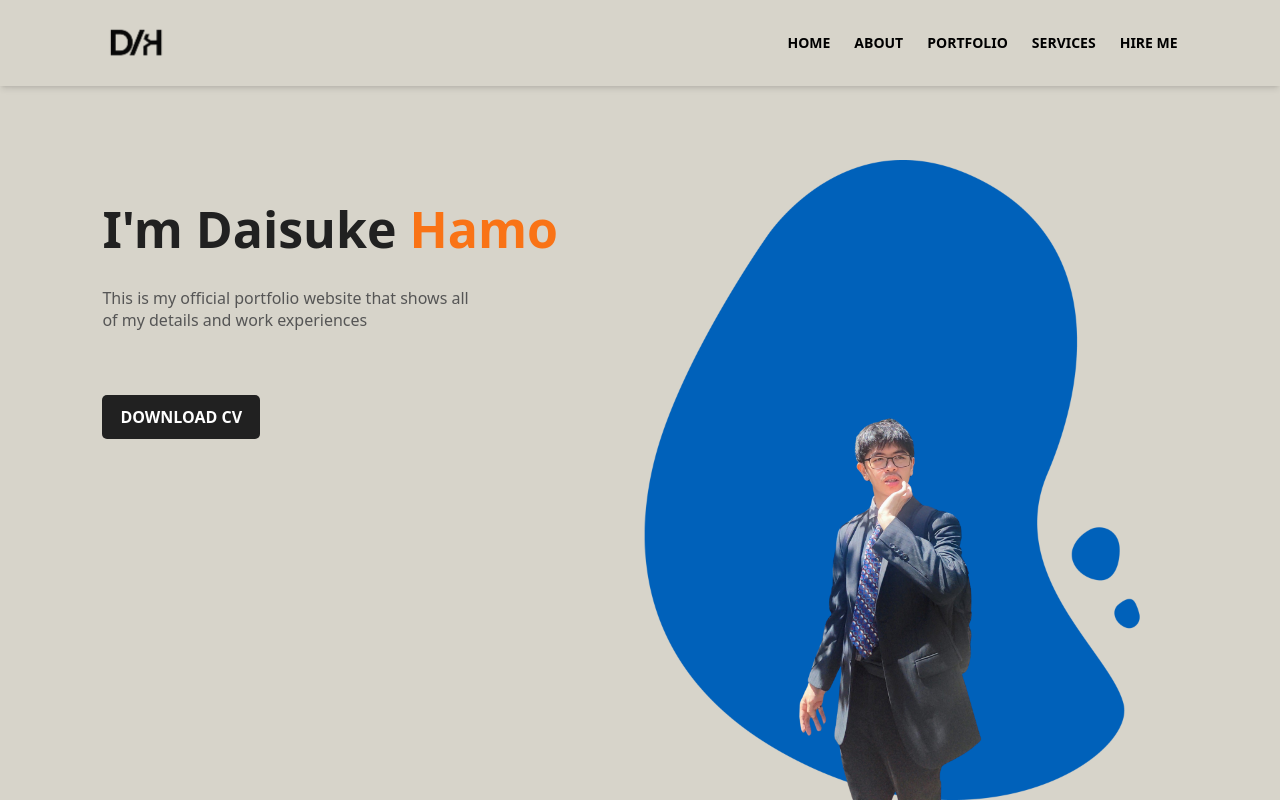
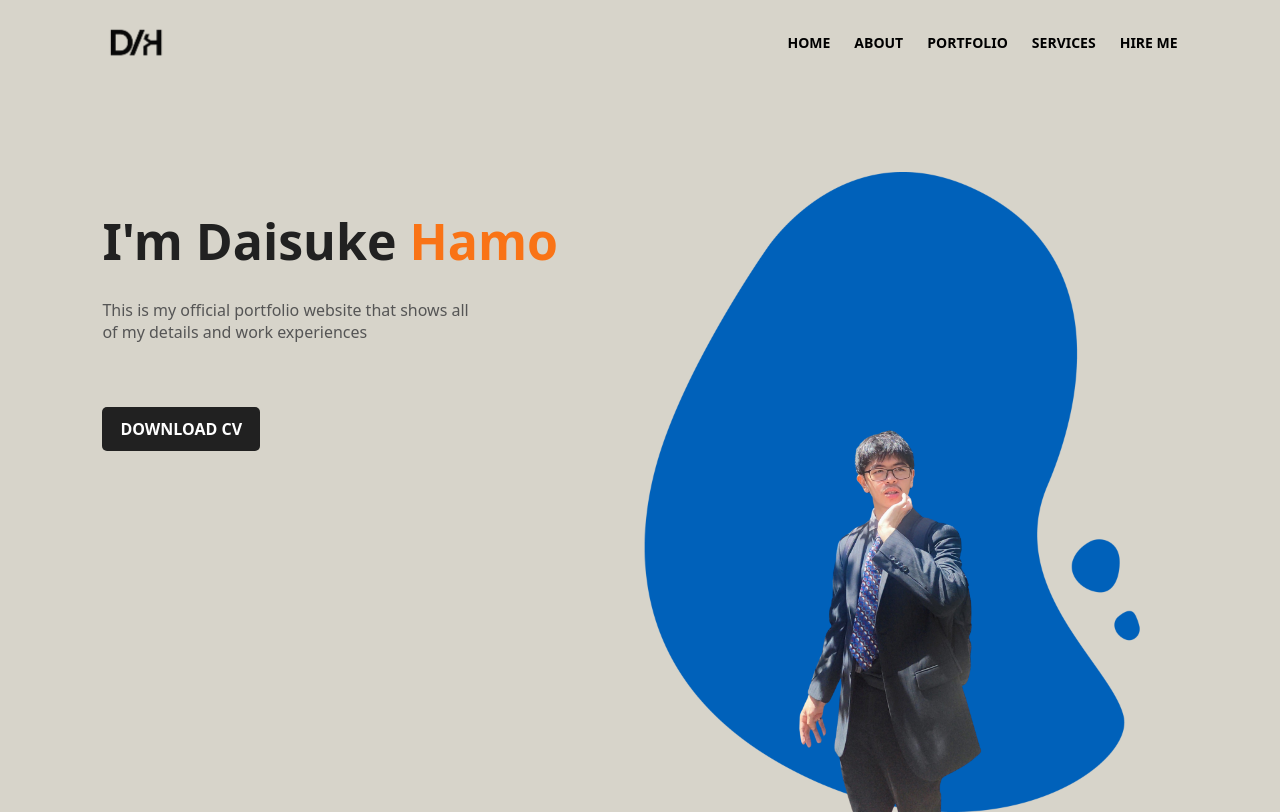
Before and after one commit to DiceOk/Website-Portfolio, a React (Create React App) app: page / in a window 1280 px wide. Built offline with nearby package versions, Linux system fonts and the light colour scheme.

Commit message:
Added a layout and removed white parts
I have no idea why these caches are part of the update lmao somebody help

```diff
--- a/src/App.js
+++ b/src/App.js
@@ -5,16 +5,19 @@ import About from "./pages/About";
 import Portfolio from "./pages/Portfolio";
 import Services from "./pages/Services";
 import HireMe from "./pages/HireMe";
+import Layout from "./Layout";
 
 function App() {
   return (
     <Router>
       <Routes>
-        <Route path="/" element={<Home />} />
-        <Route path="/about" element={<About />} />
-        <Route path="/portfolio" element={<Portfolio />} />
-        <Route path="/services" element={<Services />} />
-        <Route path="/hireme" element={<HireMe />} />
+        <Route path="/" element={<Layout />}>
+          <Route index element={<Home />} />
+          <Route path="about" element={<About />} />
+          <Route path="portfolio" element={<Portfolio />} />
+          <Route path="services" element={<Services />} />
+          <Route path="hireme" element={<HireMe />} />
+        </Route>
       </Routes>
     </Router>
   );
--- /dev/null
+++ b/src/Layout.jsx
@@ -0,0 +1,13 @@
+import React from "react";
+import Navbar from "./components/Navbar";
+import { Outlet } from "react-router-dom";
+
+export default function Layout() {
+  return (
+    <div className="pt-[12px] bg-[#d7d4ca] min-h-screen">
+      <Navbar />
+      <Outlet />
+    </div>
+
+  );
+}
--- a/src/components/Navbar.jsx
+++ b/src/components/Navbar.jsx
@@ -21,10 +21,10 @@ export default function Navbar() {
 
   return (
     <nav
-      className={`fixed top-0 left-0 w-full bg-[#d7d4ca] shadow-md z-50 transition-transform duration-300 ${
-        showNavbar ? "translate-y-0" : "-translate-y-full"
-      }`}
+      className={`fixed top-0 left-0 w-full bg-[#d7d4ca] z-50 transition-transform duration-300 ${showNavbar ? "translate-y-0" : "-translate-y-full"
+        }`}
     >
+
       <div className="flex items-center justify-between w-[84%] mx-auto py-2">
         <img
           src="/images/FavLogo.png"
```
